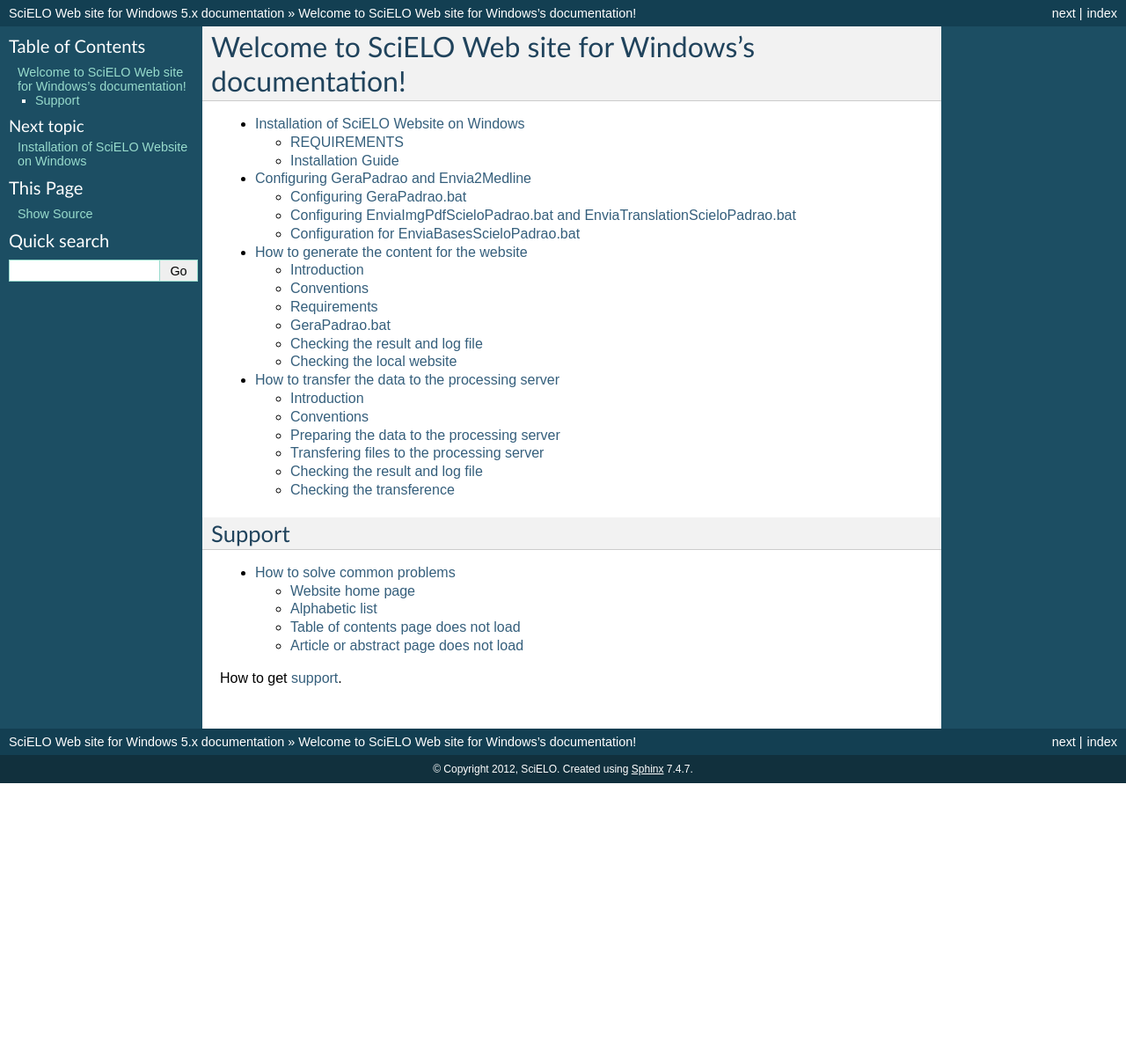
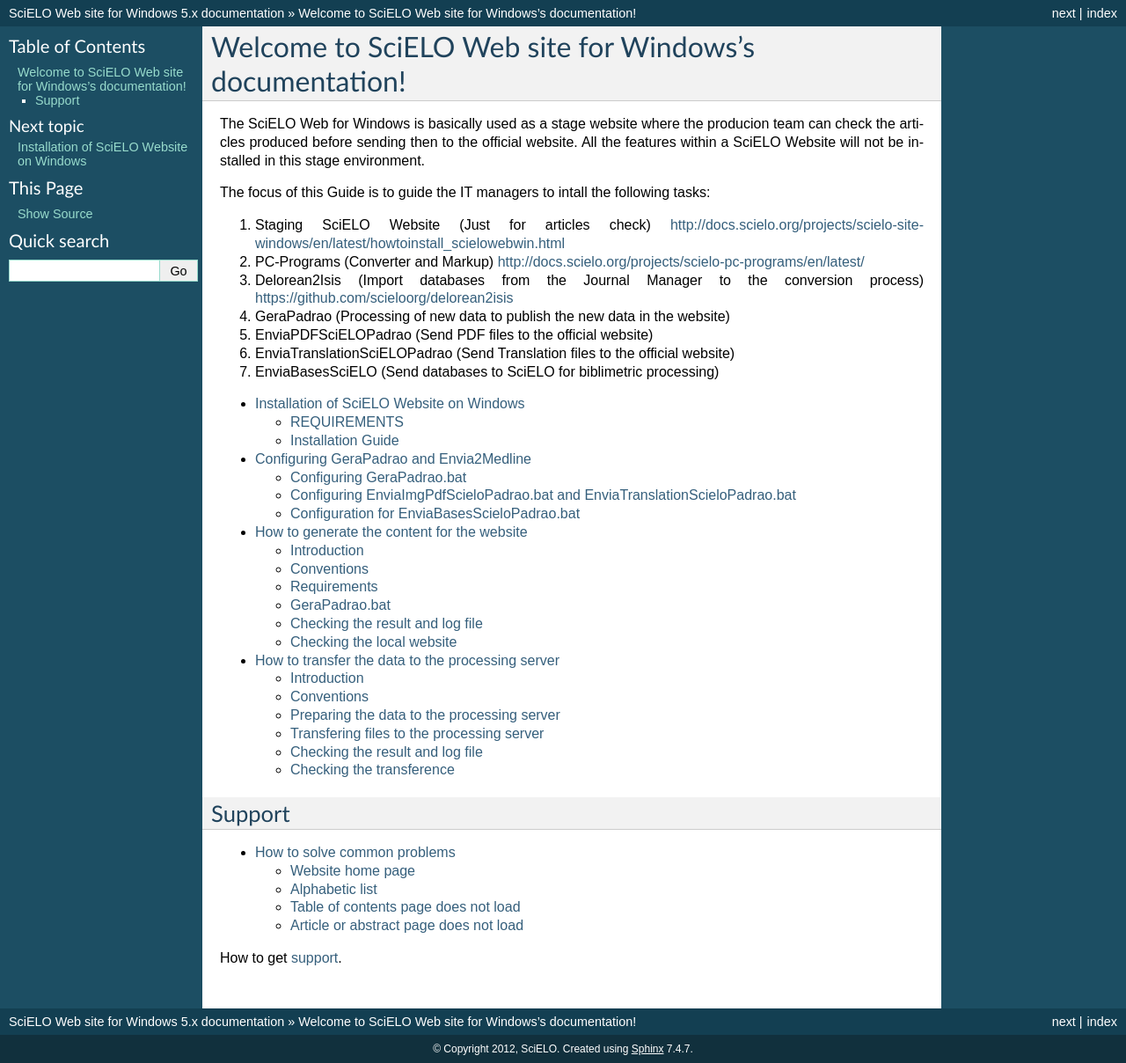
Before and after one commit to scieloorg/Web-Windows, a Sphinx documentation site: the page built from docs/source/index.rst, in a window 1280 px wide. Shown: the whole page at 88% size. Built offline with Sphinx 7.4.7, drawn with Linux system fonts in a browser that asks for light colours; formulas are drawn with MathJax 3; before the commit the page ends 900 px from its top, so only the background shows below that.

Commit message:
SciELO Windows Guide

```diff
--- a/docs/source/howtoconfigure.rst
+++ b/docs/source/howtoconfigure.rst
@@ -10,7 +10,7 @@
 GeraScielo.bat
 --------------
 
-    Fix the path acording to the SciELO Site directory, for the lines below::
+    Fix the path according to the SciELO Site directory, for the lines below::
 
         call notepad \scielo\serial\scilista.lst
         ***
--- a/docs/source/index.rst
+++ b/docs/source/index.rst
@@ -6,6 +6,17 @@
 Welcome to SciELO Web site for Windows's documentation!
 =======================================================
 
+The SciELO Web for Windows is basically used as a stage website where the producion team can check the articles produced before sending then to the official website. All the features within a SciELO Website will not be installed in this stage environment.
+
+The focus of this Guide is to guide the IT managers to intall the following tasks:
+
+#. Staging SciELO Website (Just for articles check) http://docs.scielo.org/projects/scielo-site-windows/en/latest/howtoinstall_scielowebwin.html
+#. PC-Programs (Converter and Markup) http://docs.scielo.org/projects/scielo-pc-programs/en/latest/
+#. Delorean2Isis (Import databases from the Journal Manager to the conversion process) https://github.com/scieloorg/delorean2isis
+#. GeraPadrao (Processing of new data to publish the new data in the website)
+#. EnviaPDFSciELOPadrao (Send PDF files to the official website)
+#. EnviaTranslationSciELOPadrao (Send Translation files to the official website)
+#. EnviaBasesSciELO (Send databases to SciELO for biblimetric processing)
 
 .. toctree::
     :maxdepth: 2
```
